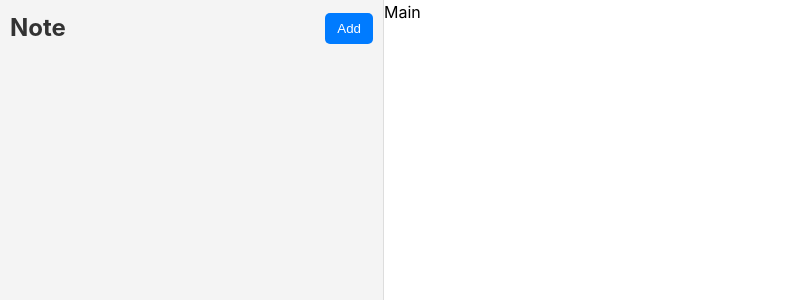
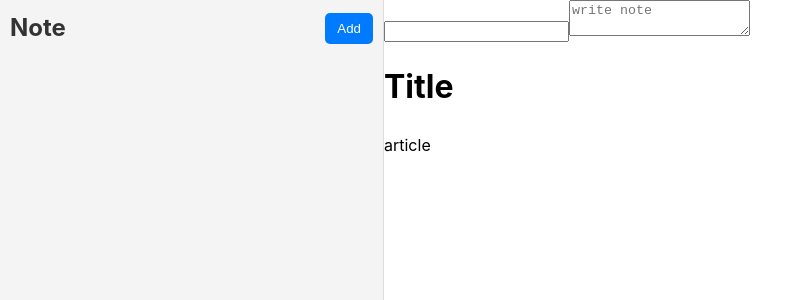
Before and after one commit to OBookBook/react-note-APP, a React (Vite) app: page / in a window 1280 px wide. Shown: the top 300 px of the page, without its empty margins (0-802 px from the left). Built offline with nearby package versions, Linux system fonts and the light colour scheme.

Commit message:
add Main component

```diff
--- a/src/components/Main.tsx
+++ b/src/components/Main.tsx
@@ -1,7 +1,18 @@
 import "./Main.css";
 
 const Main = () => {
-  return <div>Main</div>;
+  return (
+    <div className="app-main">
+      <div className="app-main-note-edit">
+        <input type="text" />
+        <textarea placeholder="write note"></textarea>
+      </div>
+      <div className="app-main-note-preview">
+        <h1 className="preview-title">Title</h1>
+        <div className="markdown-preview">article</div>
+      </div>
+    </div>
+  );
 };
 
 export default Main;
```
